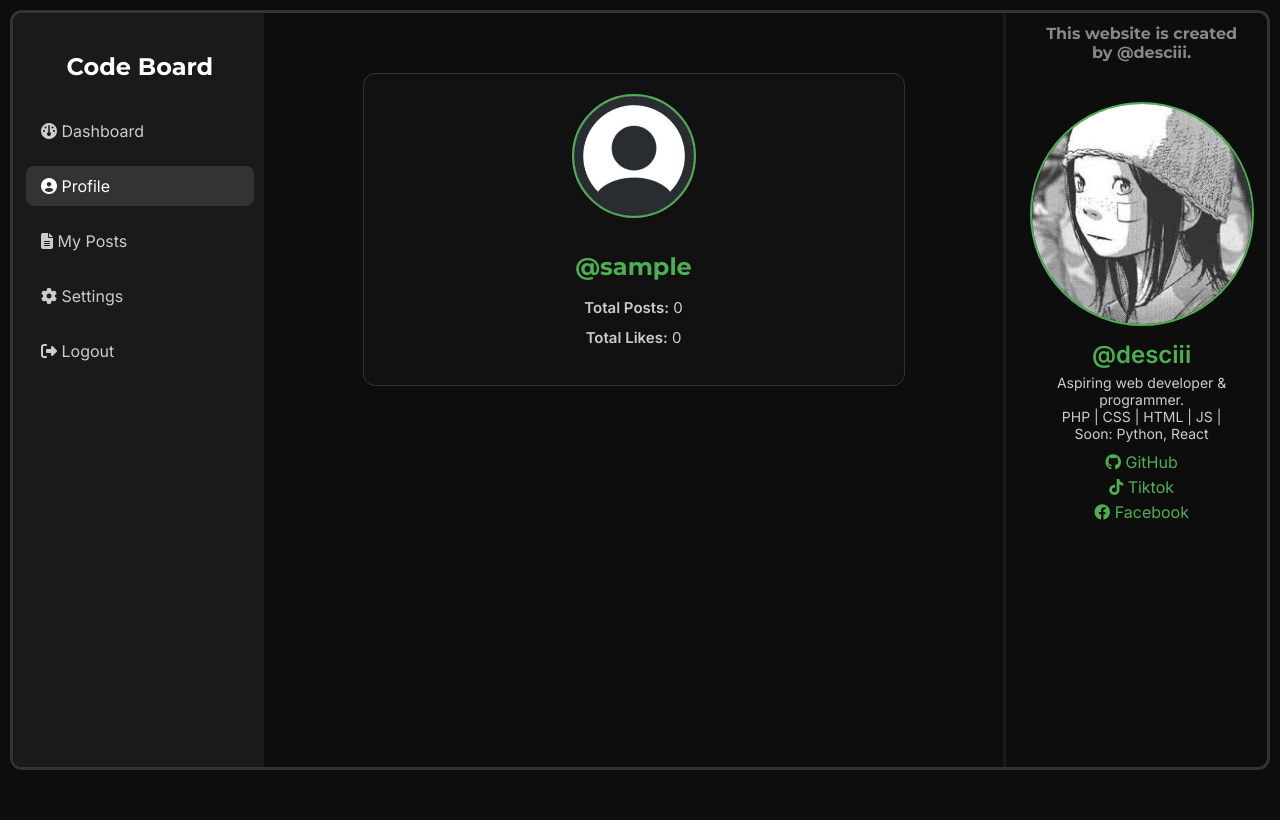
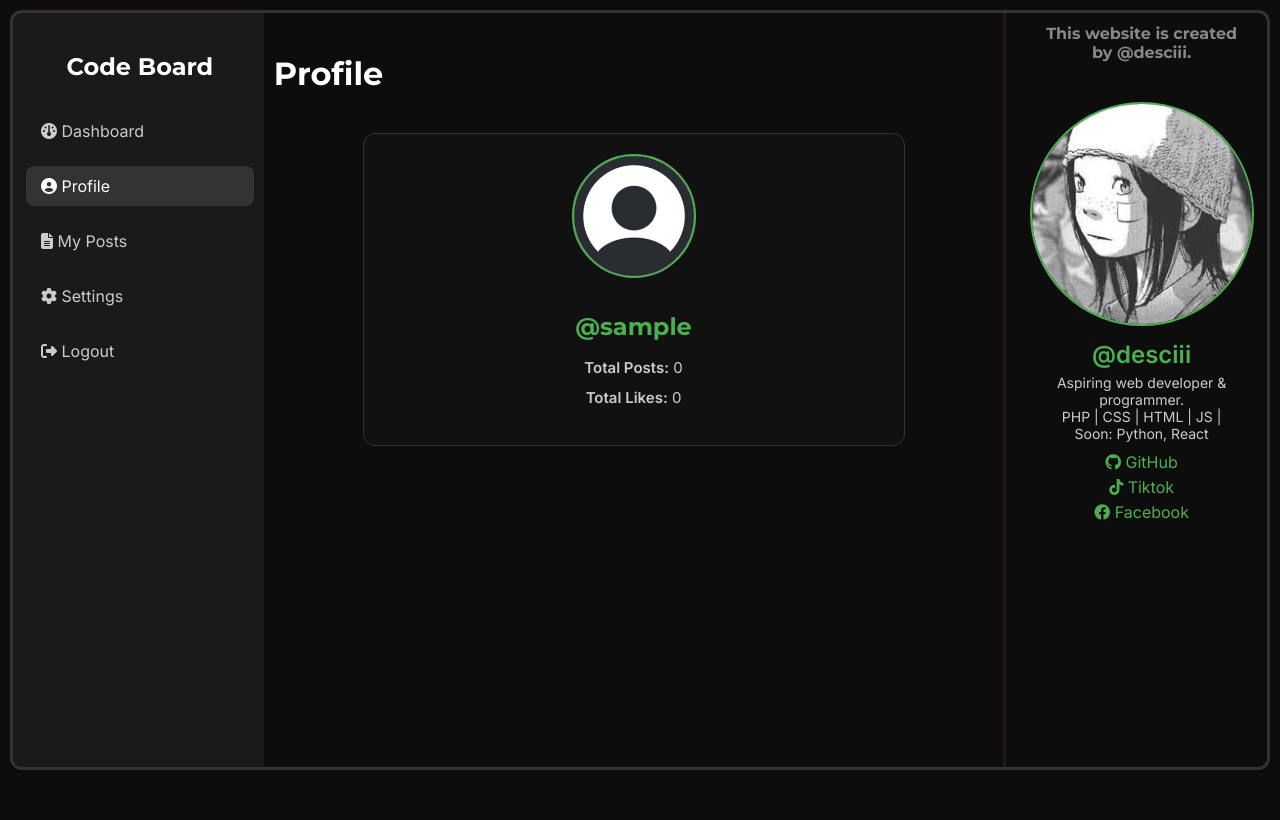
Before and after one commit to desciii/codeboard, a PHP site: page /main/profile.php in a window 1280 px wide. Run offline with PHP 8.4, Linux system fonts and the light colour scheme; the visitor is signed in with stand-in values (Sample User, id 1); data that the repository does not hold is empty.

Commit message:
fixed typo

```diff
--- a/main/profile.php
+++ b/main/profile.php
@@ -68,6 +68,7 @@ if (isset($_POST['update_links'])) {
 }
 
 ?>
+
 
 <!DOCTYPE html>
 <html lang="en">
@@ -405,7 +406,9 @@ if (isset($_POST['update_links'])) {
         </div> <!-- End of sidebar -->
 
         <div id="main">
+            <h1>Profile</h1>
             <div class="profile-container">
+
                 <img src="<?php echo $imagePath; ?>" alt="Profile Picture">
                 <h2>@<?php echo htmlspecialchars($username); ?></h2>
 
```
